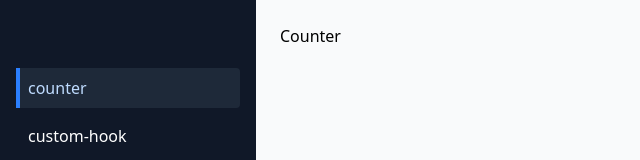
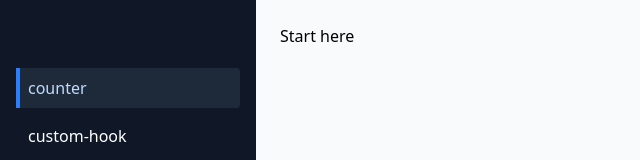
Before and after one commit to danielnguyen5070/reactjs-daily, a React (Vite) app: page /counter in a window 1280 px wide. Shown: the top 160 px of the page, without its empty margins (0-640 px from the left). Built offline with nearby package versions, Linux system fonts and the light colour scheme.

Commit message:
update counter

```diff
--- a/src/features/counter/index.tsx
+++ b/src/features/counter/index.tsx
@@ -1,7 +1,14 @@
+// Build a Counter app using React (TypeScript) that supports
+// - increment
+// - decrement(not below 0)
+// - reset
+// - increasing by a custom numeric value from an input field.
+// - Ensure invalid input is handled properly and structure your state in a scalable way.
+
 export default function App() {
 	return (
-		<div>
-			Counter
-		</div>
+		<div className="flex flex-col">
+			Start here
+		</div >
 	)
 }
--- a/src/global.d.ts
+++ b/src/global.d.ts
@@ -0,0 +1 @@
+declare module "*.css";
```
